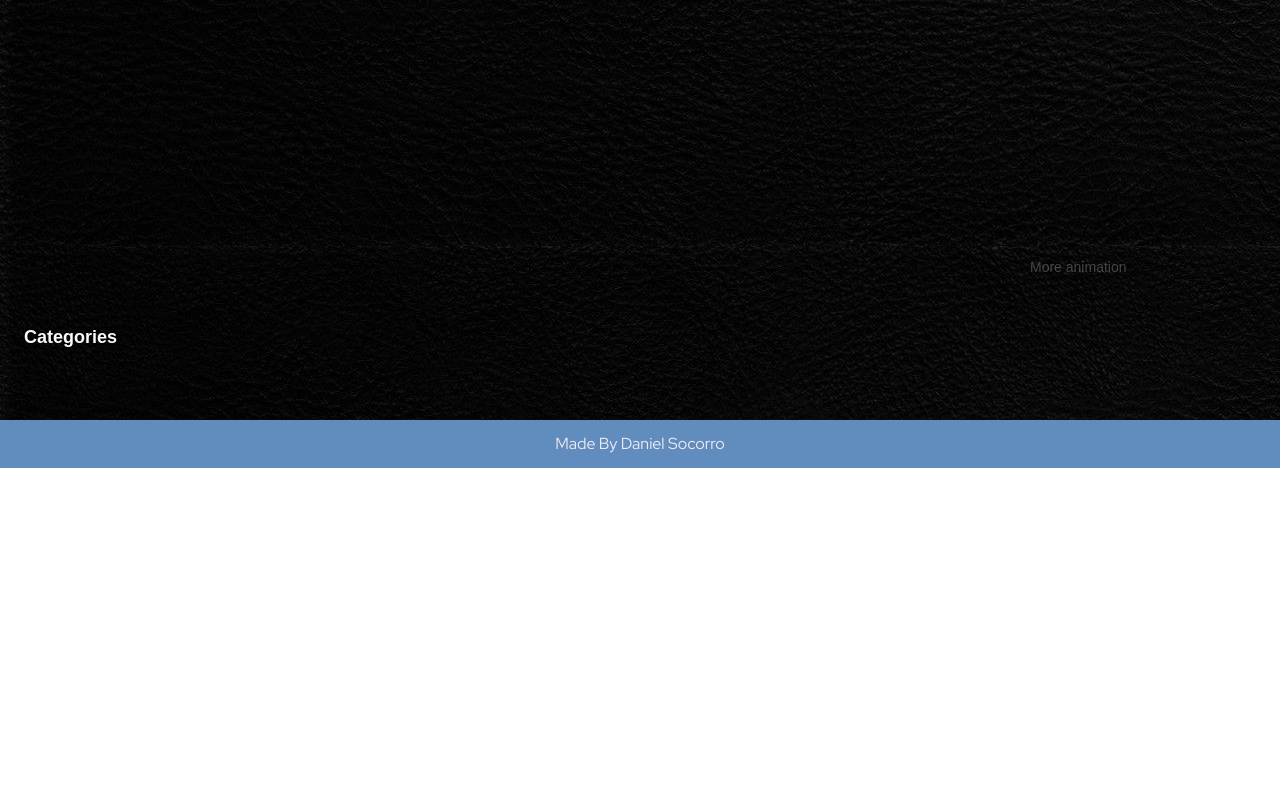
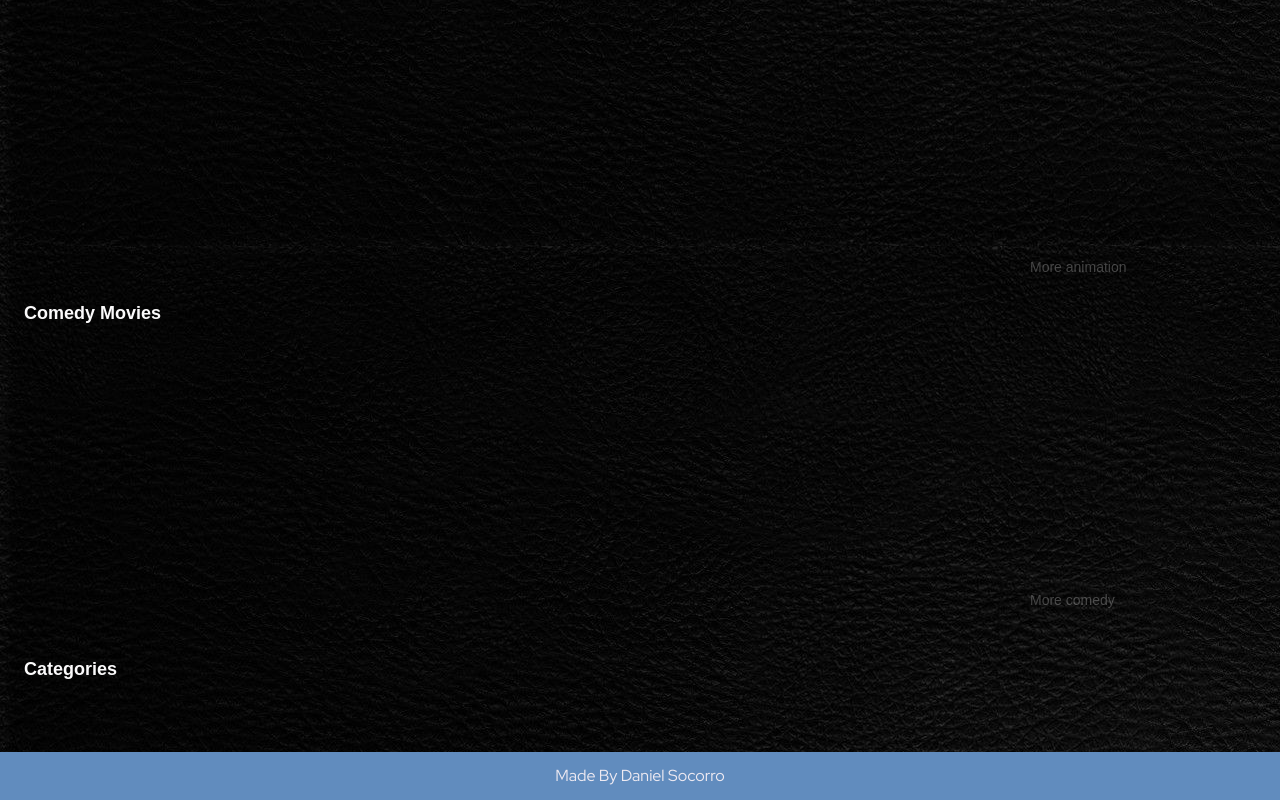
Before and after one commit to DanielSocorro/moviepage, a website: page index.html in a window 1280 px wide. Shown: the part 1354-2154 px from the top of the page. Before the commit the page ends 1822 px from the top, so only its background shows below. Drawn offline with nearby package versions, Linux system fonts and the light colour scheme; no server answers.

```diff
--- a/index.html
+++ b/index.html
@@ -68,6 +68,16 @@
       </article>
   </section>
   <button class="trendingPreview-btn">More animation</button>
+
+
+  <section id="comedyPreview" class="comedyPreview-container">
+    <div class="comedyPreview-header">
+      <h2 class="comedyPreview-title">Comedy Movies</h2>
+    </div>
+      <article class="comedyPreview-movieList">
+      </article>
+  </section>
+  <button class="trendingPreview-btn">More comedy</button>
 
 
 
--- a/src/main.js
+++ b/src/main.js
@@ -87,6 +87,16 @@
     createMovies(animationMovies, animationMoviesPreviewList);
   }
 
+async function getComedyMoviesPreview() {
+    const { data } = await api('discover/movie', {
+        params: {
+            with_genres: '35',
+        }
+    });
+    const comedyMovies = data.results;
+    createMovies(comedyMovies, comedyMoviesPreviewList);
+  }
+
 async function getCategoriesPreview(){
     const { data } = await api('genre/movie/list');
     const categories = data.genres;
--- a/src/navigation.js
+++ b/src/navigation.js
@@ -53,6 +53,7 @@
     getActionMoviesPreview();
     getAdventureMoviesPreview();
     getAnimationMoviesPreview();
+    getComedyMoviesPreview();
     getCategoriesPreview();
 }
 
--- a/src/node.js
+++ b/src/node.js
@@ -4,6 +4,7 @@
 const actionPreviewSection = document.querySelector('#actionPreview');
 const adventurePreviewSection = document.querySelector('#adventurePreview');
 const animationPreviewSection = document.querySelector('#animationPreview');
+const comedyPreviewSection = document.querySelector('#comedyPreview');
 const categoriesPreviewSection = document.querySelector('#categoriesPreview');
 const genericSection = document.querySelector('#genericList');
 const movieDetailSection = document.querySelector('#movieDetail');
@@ -14,6 +15,7 @@
 const actionMoviesPreviewList = document.querySelector('.actionPreview-movieList');
 const adventureMoviesPreviewList = document.querySelector('.adventurePreview-movieList');
 const animationMoviesPreviewList = document.querySelector('.animationPreview-movieList');
+const comedyMoviesPreviewList = document.querySelector('.comedyPreview-movieList');
 const categoriesPreviewList = document.querySelector('.categoriesPreview-list');
 const movieDetailCategoriesList = document.querySelector('#movieDetail .categories-list');
 const relatedMoviesContainer = document.querySelector('.relatedMovies-scrollContainer');
@@ -30,6 +32,7 @@
 const actionBtn = document.querySelector('.actionPreview-btn');
 const adventureBtn = document.querySelector('.adventurePreview-btn');
 const animationBtn = document.querySelector('.animationPreview-btn');
+const comedyBtn = document.querySelector('.comedyPreview-btn');
 
 const movieDetailTitle = document.querySelector('.movieDetail-title');
 const movieDetailReleaseDate = document.querySelector('.movieDetail-releasedate');
--- a/styles/app.css
+++ b/styles/app.css
@@ -420,6 +420,64 @@
   }
 
 
+  /* Comedy movie list */
+  .comedyPreview-header {
+    display: flex;
+    align-items: center;
+    justify-content: space-between;
+  }
+  .comedyPreview-title {
+    font-size: 18px;
+    margin-left: 24px;
+    margin-bottom: 24px;
+    margin-top: 24px;
+  }
+
+  .comedyPreview-btn {
+    border-radius: 8px;
+    height: 1.4rem;
+    margin-left: 80vw;
+
+  }
+
+  .comedyPreview-movieList {
+    overflow-x: scroll;
+    overflow-y: hidden;
+    white-space: nowrap;
+    height: 241px;
+    padding-left: 24px;
+    padding-bottom: 16px;
+    scrollbar-width: thin;
+    scrollbar-color: transparent transparent;
+  }
+
+  .comedyPreview-movieList::-webkit-scrollbar {
+    width: 8px;
+    background-color: transparent;
+  }
+
+  .comedyPreview-movieList::-webkit-scrollbar-thumb {
+    background-color: transparent;
+  }
+
+  .comedyPreview-movieList::-webkit-scrollbar-thumb:hover {
+    background-color: transparent;
+  }
+  .comedyPreview-movieList .movie-container {
+    display: inline-block;
+    margin-right: 8px;
+  }
+
+  .comedyPreview-movieList .movie-container .movie-img {
+    height: 225px;
+    min-height: 225px;
+    max-height: 225px;
+    width: 150px;
+    min-width: 150px;
+    max-width: 150px;
+  }
+
+
   /* Categories */
   .category-container {
     width: 45%;
```
